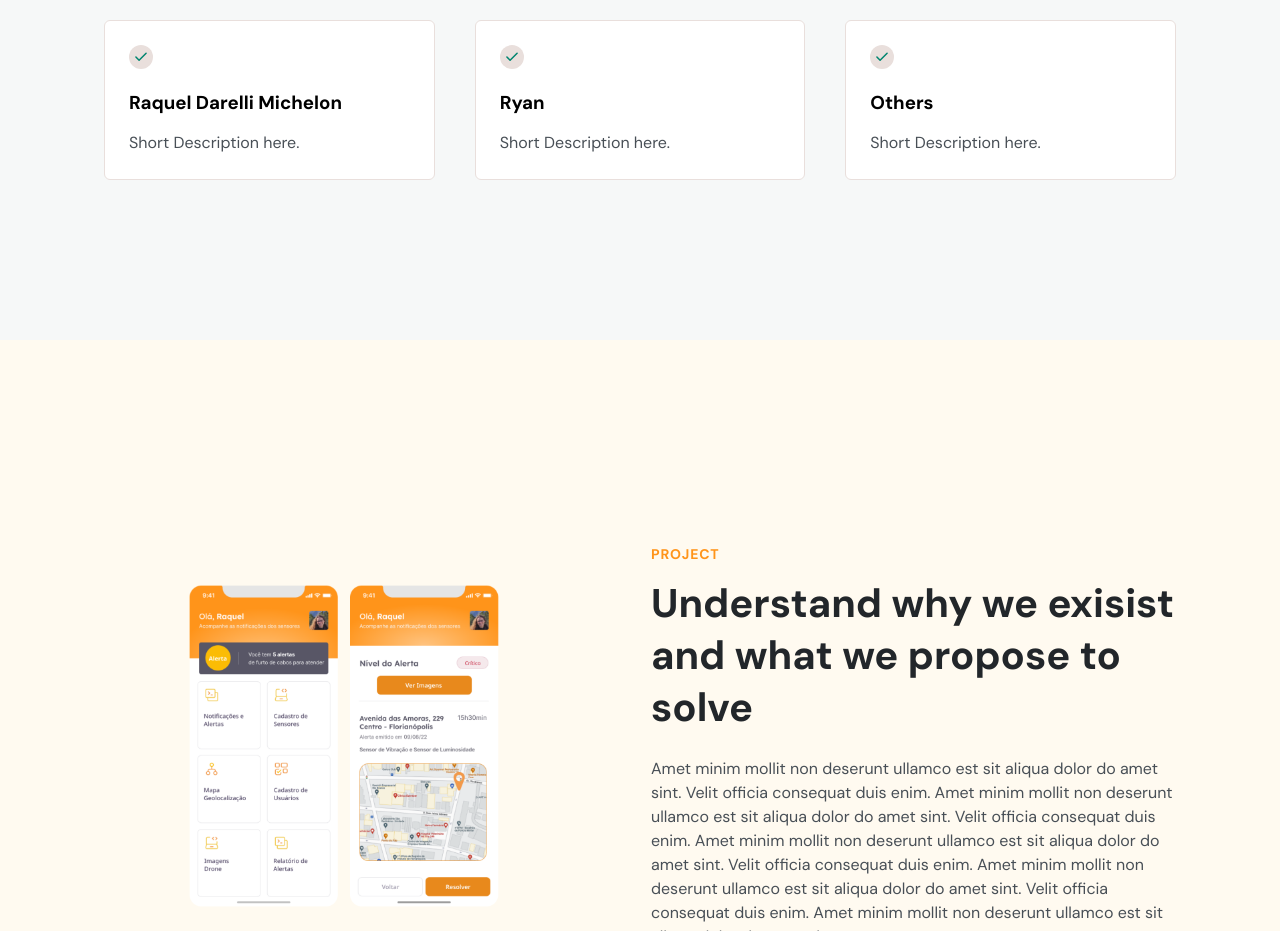
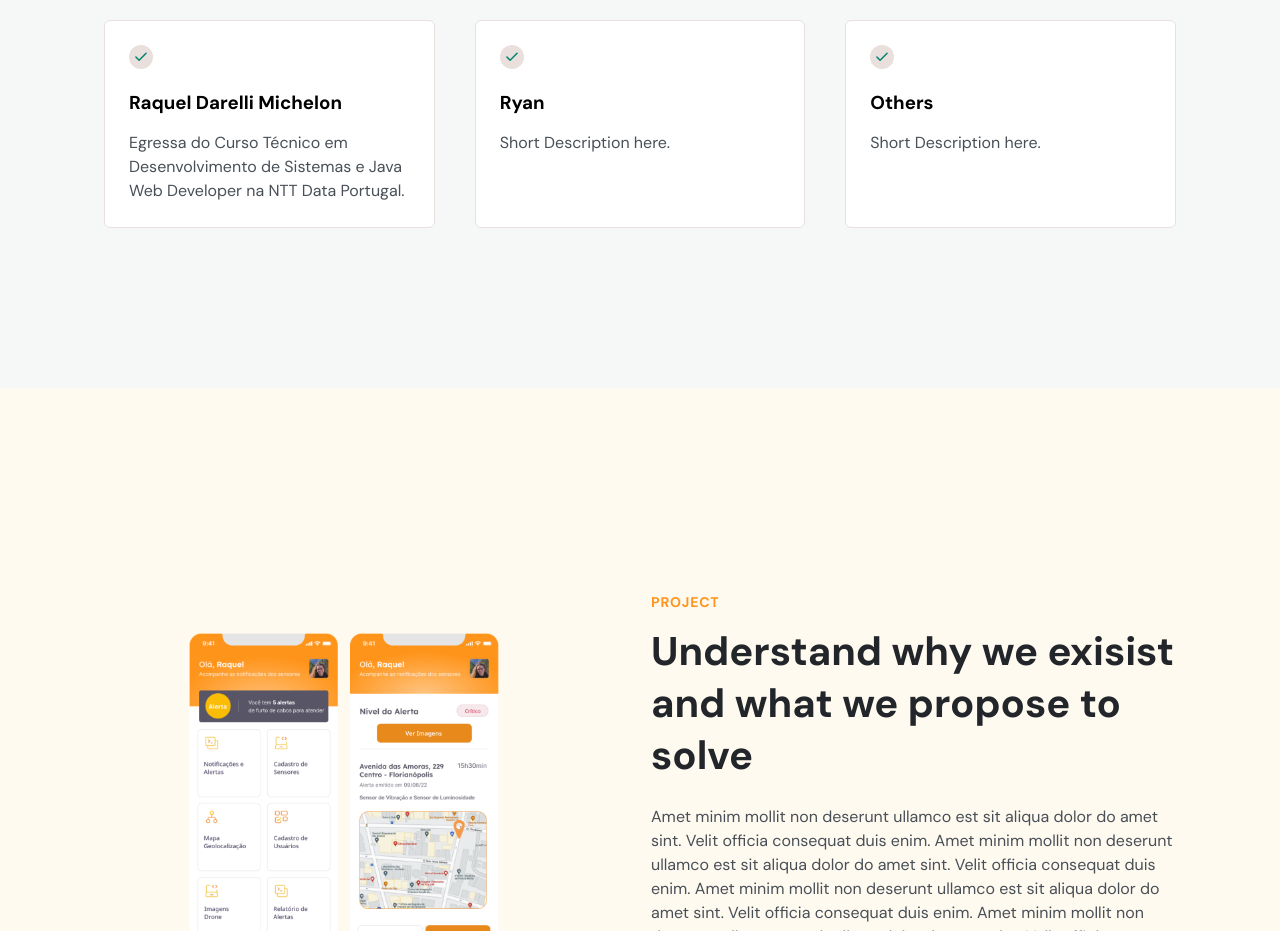
Before and after one commit to PowerCATSproject/PowerCATS-homePage, a plain HTML site: page index.html in a window 1280 px wide. Shown: the part 1200-2131 px from the top of the page. Drawn offline with nearby package versions, Linux system fonts and the light colour scheme.

Commit message:
insert raquel description

```diff
--- a/index.html
+++ b/index.html
@@ -171,7 +171,7 @@
                             <path d="M17.091 8.18182L10.091 15.1818L6.90918 12" stroke="#00856F" stroke-width="1.5" stroke-linecap="round" stroke-linejoin="round"/>
                         </svg>
                         <h3>Raquel Darelli Michelon</h3>
-                        <p>Short Description here.</p>
+                        <p>Egressa do Curso Técnico em Desenvolvimento de Sistemas e Java Web Developer na NTT Data Portugal.</p>
                     </div>
 
                     <div class="card">
```
